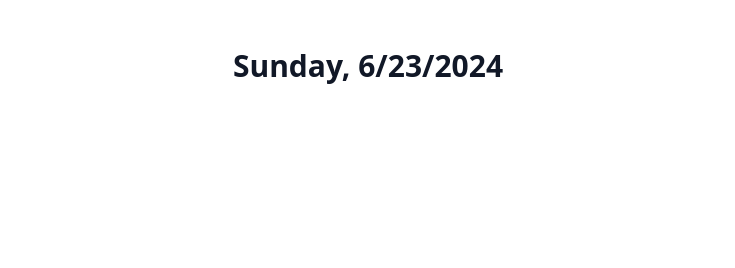
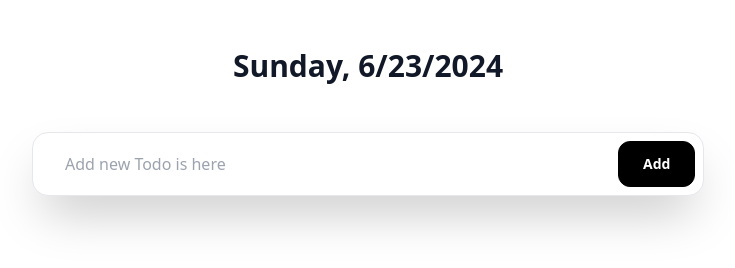
Before and after one commit to syam-ts/TODO, a website: page index.html in a window 1280 px wide. Shown: the whole page, without its empty margins (272-1007 px from the left). Drawn offline with nearby package versions, Linux system fonts and the light colour scheme.

Commit message:
adding new task

```diff
--- a/index.html
+++ b/index.html
@@ -12,6 +12,40 @@
    </section>
 
 
+   <section>
+    <div>
+    <label
+    class="mx-auto mt-12 relative bg-white min-w-sm max-w-2xl flex flex-col md:flex-row items-center justify-center border py-2 px-2 rounded-2xl gap-2 shadow-2xl focus-within:border-gray-300"
+    for="search-bar">
+    <input id="search-bar" placeholder="Add new Todo is here"
+    class="px-6 py-2 w-full rounded-md flex-1 outline-none bg-white">
+    <button
+    class="w-full md:w-auto px-6 py-3 bg-black border-black text-white fill-white active:scale-95 duration-100 border will-change-transform overflow-hidden relative rounded-xl transition-all disabled:opacity-70">
+    <div class="relative">
+    <div
+    class="flex items-center justify-center h-3 w-3 absolute inset-1/2 -translate-x-1/2 -translate-y-1/2 transition-all">
+    <svg class="opacity-0 animate-spin w-full h-full" xmlns="http://www.w3.org/2000/svg" fill="none"
+    viewBox="0 0 24 24">
+    <circle class="opacity-25" cx="12" cy="12" r="10" stroke="currentColor"
+    stroke-width="4"></circle>
+    <path class="opacity-75" fill="currentColor"
+    d="M4 12a8 8 0 018-8V0C5.373 0 0 5.373 0 12h4zm2 5.291A7.962 7.962 0 014 12H0c0 3.042 1.135 5.824 3 7.938l3-2.647z">
+    </path>
+    </svg>
+    </div>
+
+    <div class="flex items-center transition-all opacity-1 valid:"><span
+    class="text-sm font-semibold whitespace-nowrap truncate mx-auto">
+    Add
+    </span>
+    </div>
+
+    </div>
+
+    </button>
+    </label>
+    </div>
+    </section>
 
 
    <script src="./index.js"></script>
```
